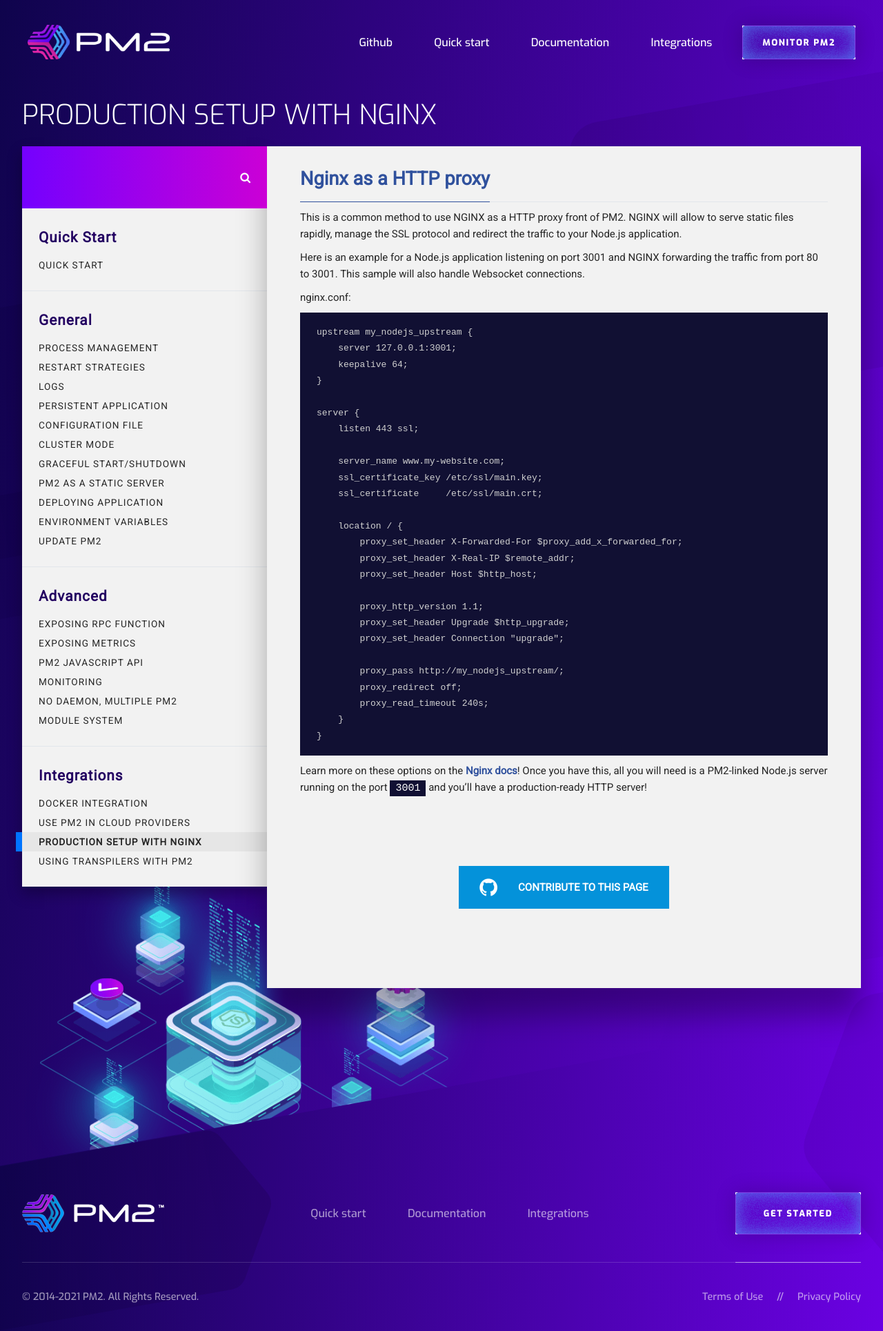
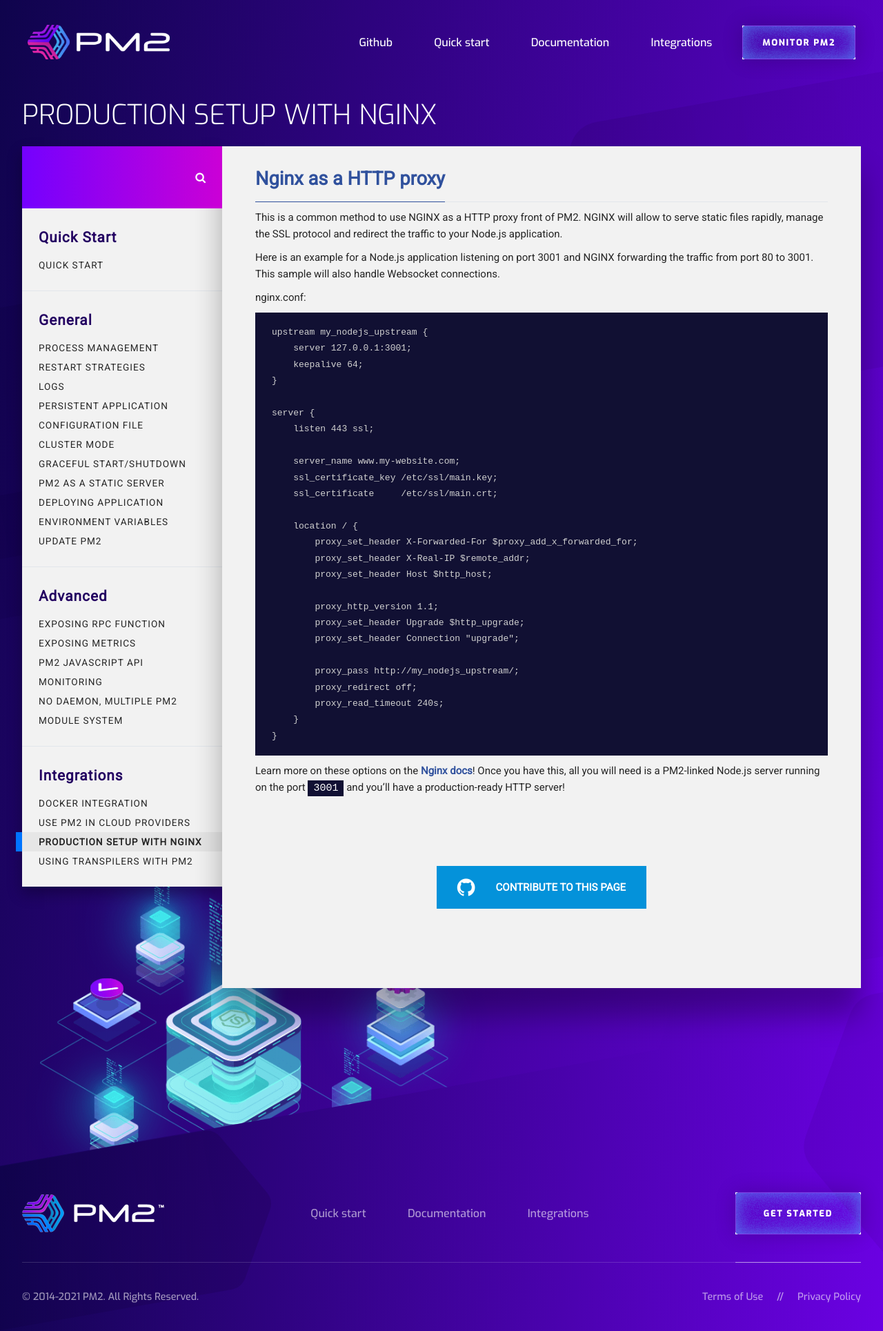
Before and after one commit to pm2-hive/pm2-hive.github.io, a Jekyll site: the page built from docs/tutorial/setup-with-nginx.md, in a window 1280 px wide. Shown: the whole page at 69% size. Built offline with Jekyll 4.4.1, drawn with Linux system fonts in a browser that asks for light colours; comment, search, counter and statistics services are not loaded.

Commit message:
Update section-doc.scss

```diff
--- a/_sass/section-doc.scss
+++ b/_sass/section-doc.scss
@@ -51,7 +51,7 @@
 
     @media #{$not-small-mobile} {
       align-self: flex-start;
-      max-width: 355px;
+      max-width: 290px;
       min-width: 200px;
       flex: 1;
       --lateral-gutter: 1.5rem;
```
